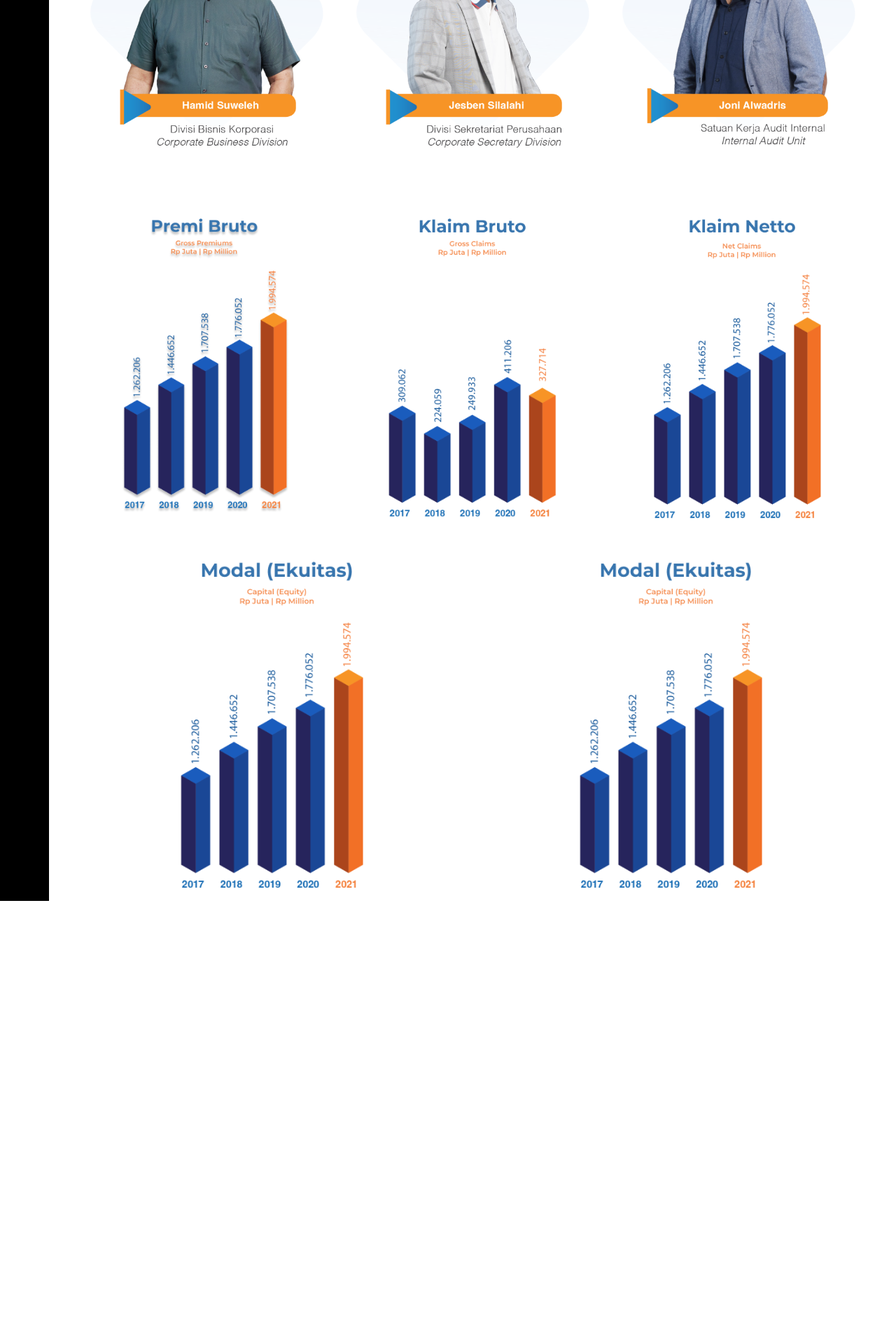
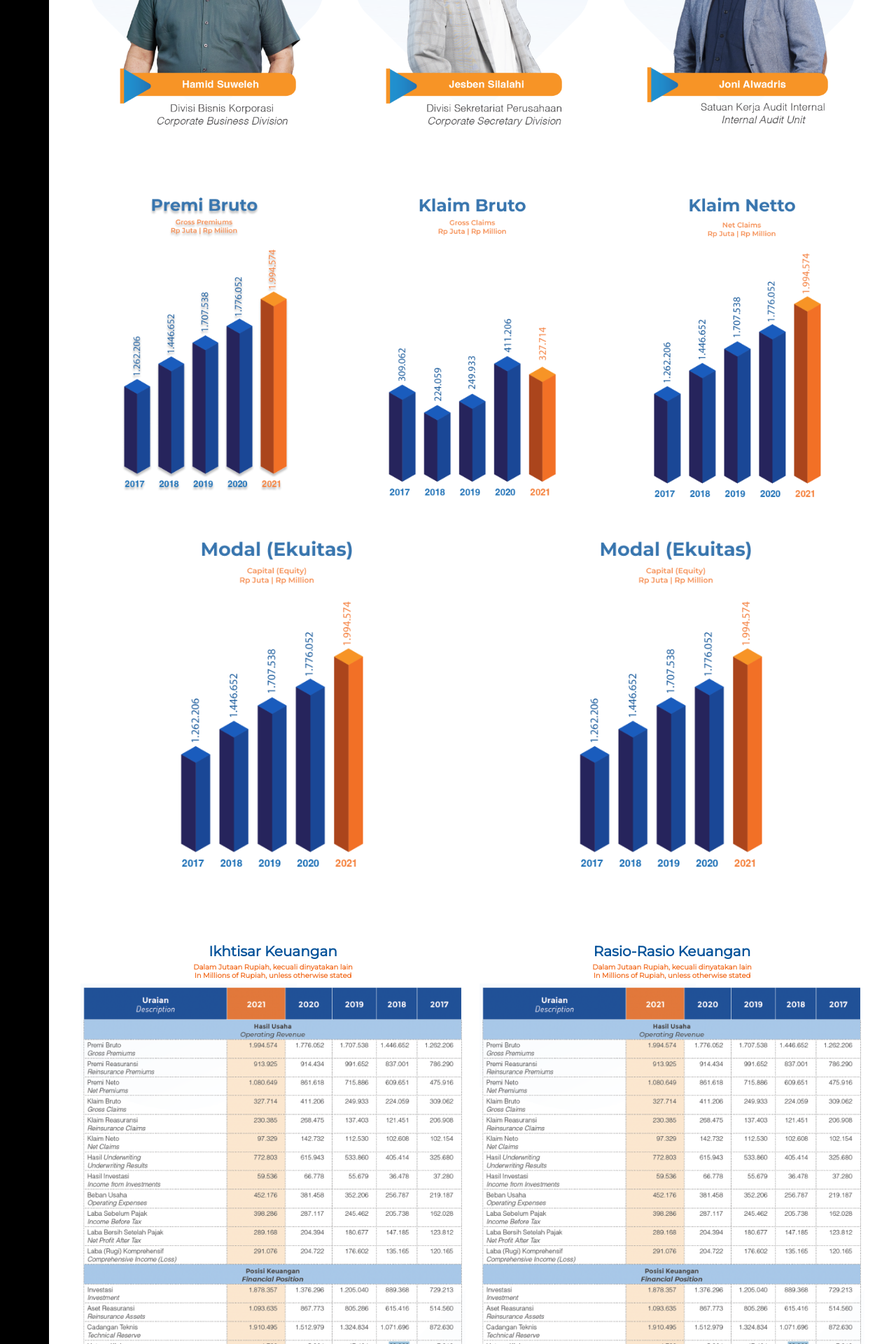
Before and after one commit to jadhoel/icraftAnnualReport, a PHP site: page / in a window 1280 px wide. Shown: the part 4200-6120 px from the top of the page at 70% size. Before the commit the page ends 5487 px from the top, so only its background shows below. Run offline with PHP 8.4, Linux system fonts and the light colour scheme; some libraries are stand-ins or nearby versions.

Commit message:
update content responsive 6

```diff
--- a/index.html
+++ b/index.html
@@ -198,7 +198,6 @@
               </div>
             </div>
         <!--BATAS AKHIR-->
-        <br><br>
             <!--BATAS AWAL-->
             <div class="container">
                 <div class="row gy-5">
@@ -223,7 +222,7 @@
             <br><br><br><br>
         <!--BATAS AKHIR-->
 
-            <!--BATAS AWAL-->
+        <!--BATAS AWAL-->
             <div class="container">
                 <div class="row gy-5">
                     <div class="col-md-4 p-3  text-center"><img width="70%" src="gambar/Chart1.png" alt="">
@@ -238,6 +237,54 @@
                     </div>
                 </div>
             </div>
+        <!--BATAS AKHIR-->
+
+
+        <!--BATAS AWAL-->
+        <div class="container">
+          <div class="row gy-5 enterlarge">
+              <div class="col-md-6 p-3  text-center">
+
+                <h1 class="fw-bold" style="font-size: 2rem; color: #06539A; " >Ikhtisar Keuangan</h1>
+                <h1 class="fw-bold" style="font-size: 1rem; color: #F27026;">Dalam Jutaan Rupiah, kecuali dinyatakan lain <br>
+                  In Millions of Rupiah, unless otherwise stated</h1>
+
+                <img width="100%" src="gambar/TB-1.png" alt="">
+              </div>
+              <div class="col-md-6 p-3  text-center">
+
+                <h1 class="fw-bold" style="font-size: 2rem; color: #06539A; " >Rasio-Rasio Keuangan</h1>
+                <h1 class="fw-bold" style="font-size: 1rem; color: #F27026;">Dalam Jutaan Rupiah, kecuali dinyatakan lain <br>
+                  In Millions of Rupiah, unless otherwise stated</h1>
+
+                <img width="100%" src="gambar/TB-1.png" alt="">
+              </div>
+          </div>
+        </div>
+        <!--BATAS AKHIR-->
+
+        <!--BATAS AWAL-->
+        <div class="container">
+          <div class="row gy-5">
+              <div class="col-md-12 p-3  text-center">
+                <img width="100%" src="gambar/images4.png" alt="">
+              </div>
+          </div>
+        </div>
+        <!--BATAS AKHIR-->
+
+
+        <!--BATAS AWAL-->
+        <div class="container " >
+          <div class="row gy-5">
+              <div class="col-md-12 p-3  text-center">
+                <h1 class="fw-bold" style="font-size: 2rem; color: #06539A; " >Jaringan Kerja</h1>
+                <h1 class="fw-bold" style="font-size: 1rem; color: #F27026;">Operational Offices</h1>
+
+                <img width="100%" src="gambar/AR BRINS 2022.png" alt="">
+              </div>
+          </div>
+        </div>
         <!--BATAS AKHIR-->
 
 
--- a/styles.css
+++ b/styles.css
@@ -1180,6 +1180,8 @@
             background-image: none !important;
         }
 
+
+
       .container, .container-sm {
           max-width: 900px;
       }
@@ -1200,6 +1202,10 @@
         }
       .backgraound3{
         min-height: 800px;
+      }
+
+      .enterlarge{
+        padding: 80px 0;
       }
     }
 
```
Also changed, not shown: gambar/AR BRINS 2022.png (added), gambar/Dalam Jutaan Rupiah, kecuali dinyatakan lain In Millions of Rupiah, unless otherwise stated.png (added), gambar/TB-1.png (added), gambar/images4.png (added).
